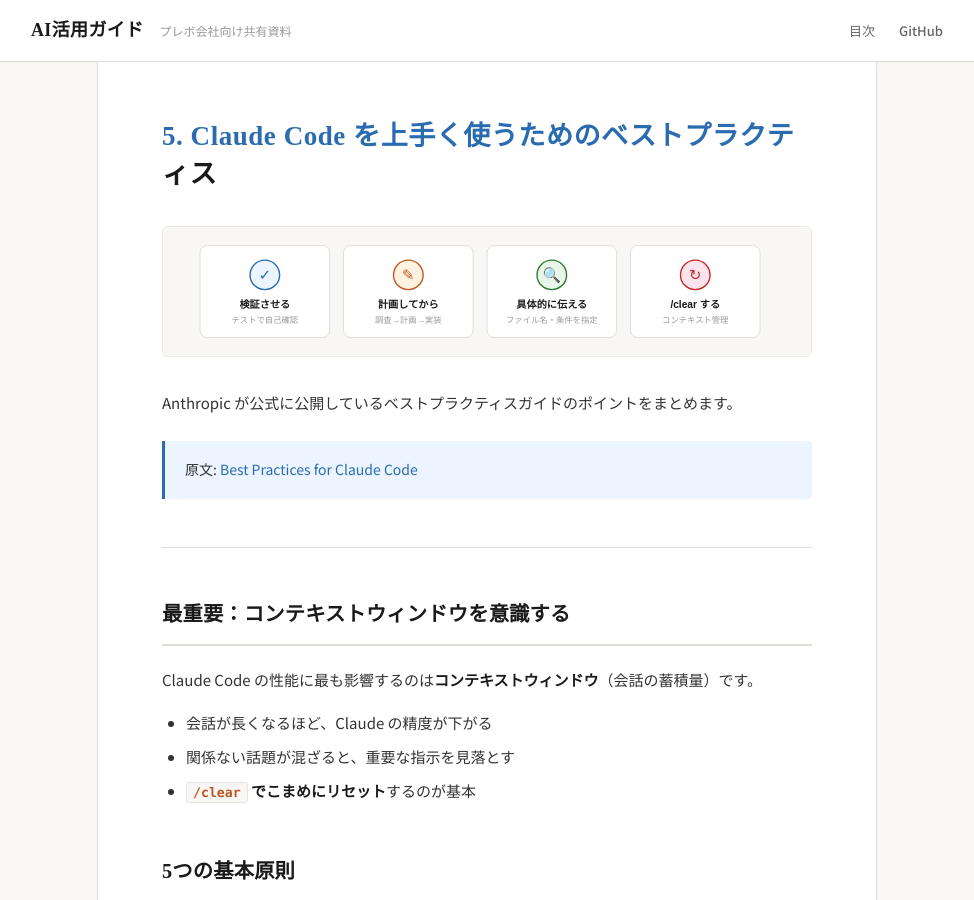
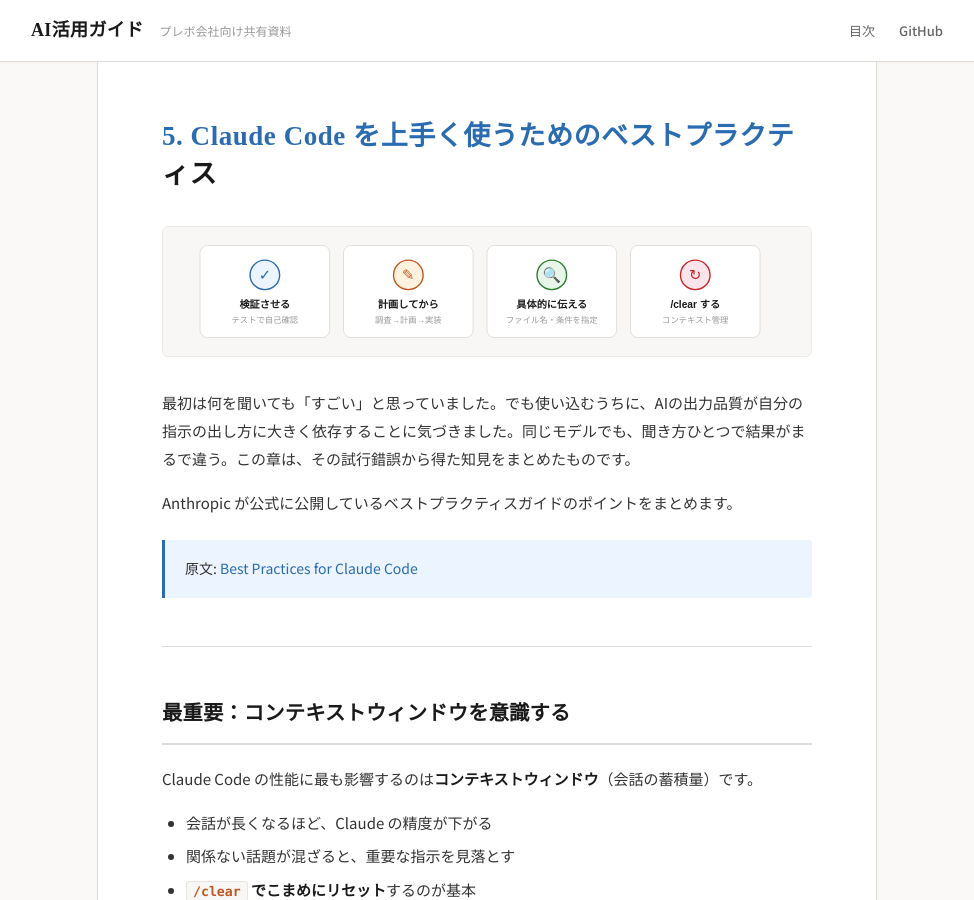
Before and after one commit to kuruusuniku/sharing, a Jekyll site: the page built from 05-claude-code-best-practices.md, in a window 1280 px wide and 900 px high. Shown: the whole window, without its empty margins (153-1127 px from the left). Built offline with Jekyll 4.4.1, drawn with Linux system fonts in a browser that asks for light colours.

Commit message:
5章: 共感導入追加

```diff
--- a/05-claude-code-best-practices.md
+++ b/05-claude-code-best-practices.md
@@ -6,6 +6,8 @@ title: Claude Code を上手く使うためのベストプラクティス
 # 5. Claude Code を上手く使うためのベストプラクティス
 
 ![ベストプラクティス 4つの柱](assets/images/ch05-tips.svg)
+
+最初は何を聞いても「すごい」と思っていました。でも使い込むうちに、AIの出力品質が自分の指示の出し方に大きく依存することに気づきました。同じモデルでも、聞き方ひとつで結果がまるで違う。この章は、その試行錯誤から得た知見をまとめたものです。
 
 Anthropic が公式に公開しているベストプラクティスガイドのポイントをまとめます。
 
```
